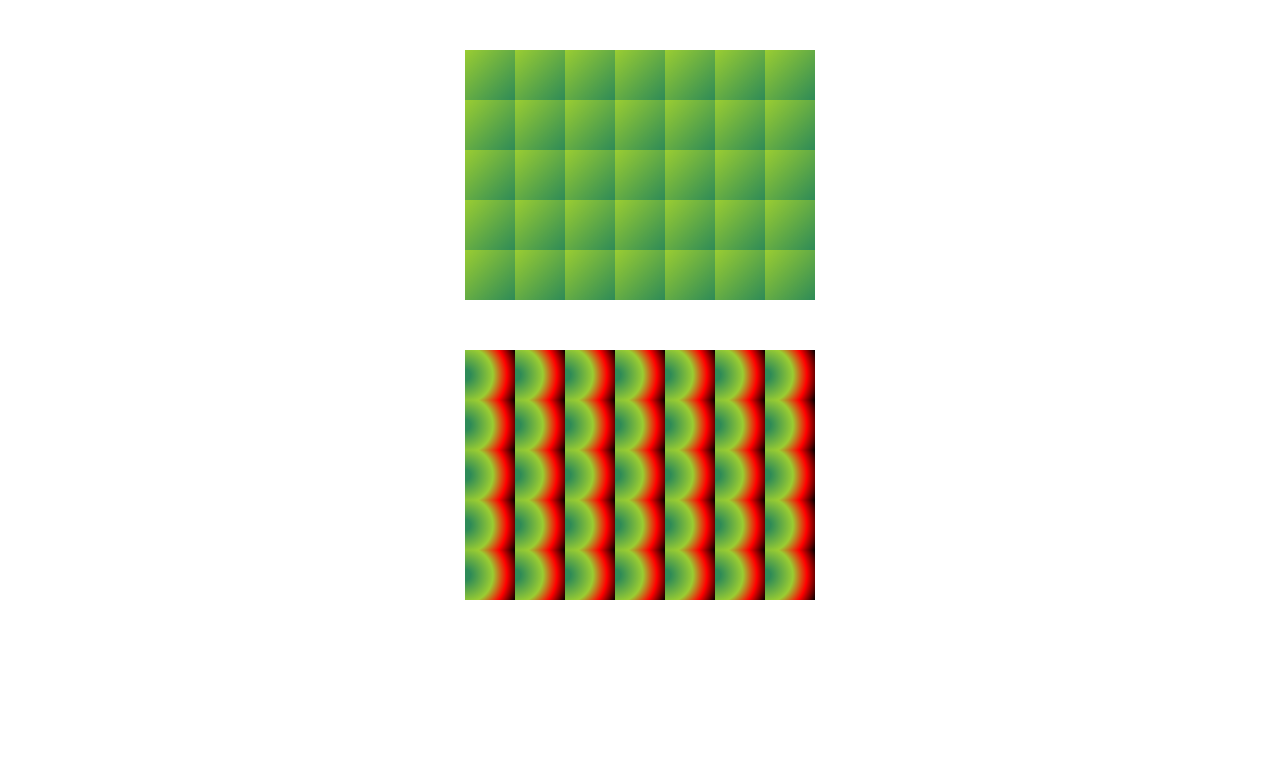
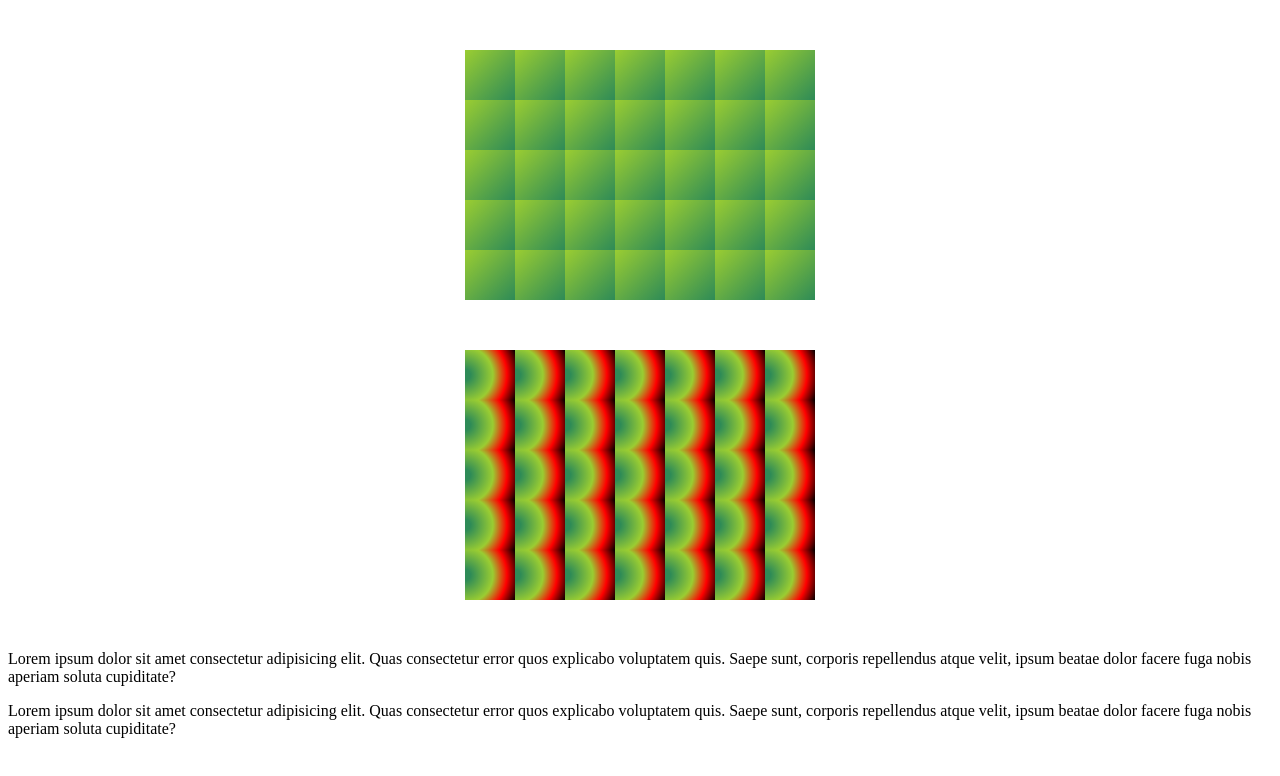
Before and after one commit to JBoku8/techhubge-demo, a plain HTML site: page index.html in a window 1280 px wide. Drawn offline with Linux system fonts and the light colour scheme.

Commit message:
შეიცვალა index.html, დაემატა demo.txt

```diff
--- a/index.html
+++ b/index.html
@@ -15,5 +15,12 @@
 
     <div class="box linear--gradient"></div>
     <div class="box radial--gradient"></div>
+    <p>
+        Lorem ipsum dolor sit amet consectetur adipisicing elit. Quas consectetur error quos explicabo voluptatem quis. Saepe sunt, corporis repellendus atque velit, ipsum beatae dolor facere fuga nobis aperiam soluta cupiditate?
+    </p>
+
+    <p>
+        Lorem ipsum dolor sit amet consectetur adipisicing elit. Quas consectetur error quos explicabo voluptatem quis. Saepe sunt, corporis repellendus atque velit, ipsum beatae dolor facere fuga nobis aperiam soluta cupiditate?
+    </p>
 </body>
 </html>
```
Also changed, not shown: demo.txt (added).
